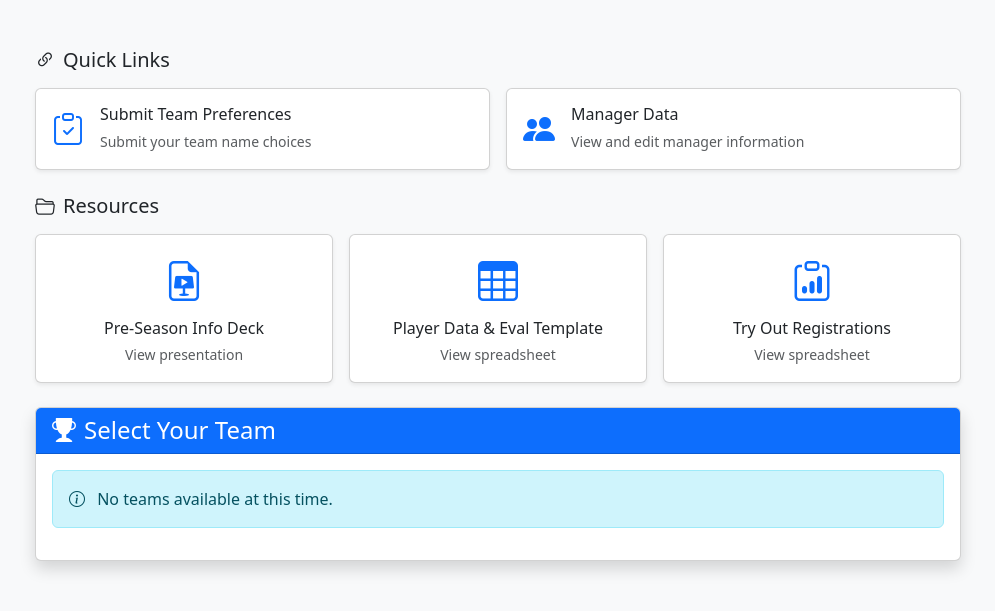
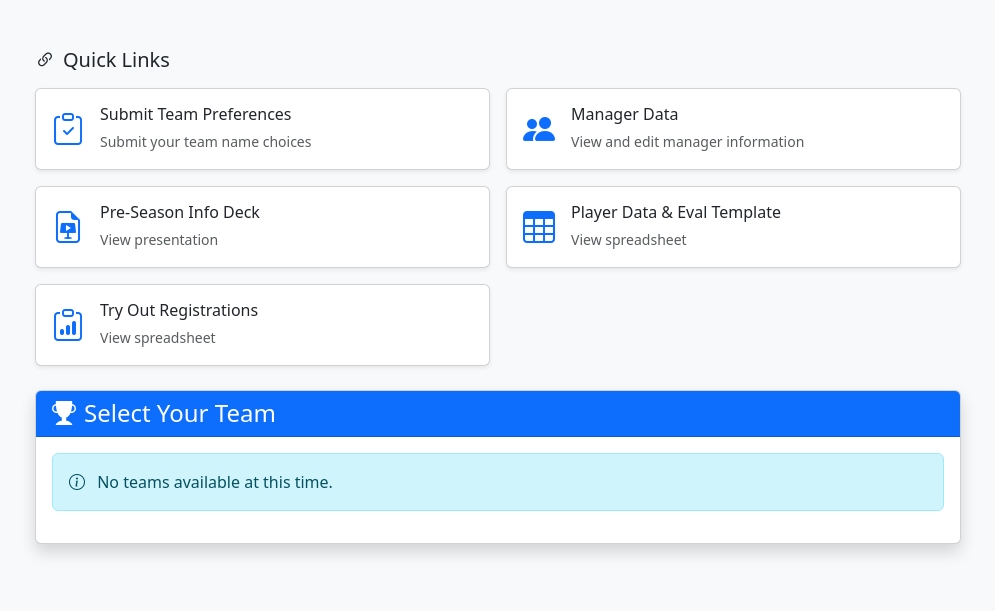
Before and after one commit to jonathancadepowers/wusa-7u, a Django app: page /public_portal/ in a window 1280 px wide. Shown: the part 54-665 px from the top of the page, without its empty margins (142-1137 px from the left). Run offline with Django 4.2, Linux system fonts and the light colour scheme; data that the repository does not hold is empty; some libraries are stand-ins or nearby versions.

Commit message:
Consolidate public portal into single Quick Links section
Changes:
- Merged Resources into Quick Links (single category)
- All cards now use same compact left-aligned layout
- Consistent height across all cards
- Cleaner, more uniform appearance

🤖 Generated with [Claude Code](https://claude.com/claude-code)

Co-Authored-By: Claude <noreply@anthropic.com>

```diff
--- a/players/templates/players/public_portal.html
+++ b/players/templates/players/public_portal.html
@@ -59,48 +59,53 @@
                                 </div>
                             </a>
                         </div>
-                    </div>
-                </div>
-
-                <!-- Resources Section -->
-                <div class="mb-4">
-                    <h5 class="mb-3"><i class="bi bi-folder2-open me-2"></i>Resources</h5>
-                    <div class="row g-3">
-                        <div class="col-md-4">
+                        <div class="col-md-6">
                             <a href="https://docs.google.com/presentation/d/1NdUP0QAdI8vp_TmofHwIEyrsXc5GKPEP8b_yEoDk1VQ/edit?usp=sharing" target="_blank" class="text-decoration-none">
                                 <div class="card h-100 shadow-sm hover-card">
-                                    <div class="card-body text-center">
-                                        <div class="text-primary mb-2" style="font-size: 2.5rem;">
+                                    <div class="card-body">
+                                        <div class="d-flex align-items-center">
+                                            <div class="text-primary me-3" style="font-size: 2rem;">
                                                 <i class="bi bi-file-earmark-slides"></i>
                                             </div>
+                                            <div>
                                                 <h6 class="mb-1">Pre-Season Info Deck</h6>
                                                 <small class="text-muted">View presentation</small>
                                             </div>
                                         </div>
+                                    </div>
+                                </div>
                             </a>
                         </div>
-                        <div class="col-md-4">
+                        <div class="col-md-6">
                             <a href="https://docs.google.com/spreadsheets/d/1eo7L0w6liR51sMMBjkwuxvdPCPKYLsFR/edit?usp=sharing&ouid=106177974752139787465&rtpof=true&sd=true" target="_blank" class="text-decoration-none">
                                 <div class="card h-100 shadow-sm hover-card">
-                                    <div class="card-body text-center">
-                                        <div class="text-primary mb-2" style="font-size: 2.5rem;">
+                                    <div class="card-body">
+                                        <div class="d-flex align-items-center">
+                                            <div class="text-primary me-3" style="font-size: 2rem;">
                                                 <i class="bi bi-table"></i>
                                             </div>
+                                            <div>
                                                 <h6 class="mb-1">Player Data & Eval Template</h6>
                                                 <small class="text-muted">View spreadsheet</small>
                                             </div>
                                         </div>
+                                    </div>
+                                </div>
                             </a>
                         </div>
-                        <div class="col-md-4">
+                        <div class="col-md-6">
                             <a href="https://docs.google.com/spreadsheets/d/1Kdw5pIWtB9i2cjqwVGx6Iry5fJgojsUj/edit?usp=sharing&ouid=106177974752139787465&rtpof=true&sd=true" target="_blank" class="text-decoration-none">
                                 <div class="card h-100 shadow-sm hover-card">
-                                    <div class="card-body text-center">
-                                        <div class="text-primary mb-2" style="font-size: 2.5rem;">
+                                    <div class="card-body">
+                                        <div class="d-flex align-items-center">
+                                            <div class="text-primary me-3" style="font-size: 2rem;">
                                                 <i class="bi bi-clipboard-data"></i>
                                             </div>
+                                            <div>
                                                 <h6 class="mb-1">Try Out Registrations</h6>
                                                 <small class="text-muted">View spreadsheet</small>
+                                            </div>
+                                        </div>
                                     </div>
                                 </div>
                             </a>
```
Lines whose indentation alone changed are shown as unchanged.
